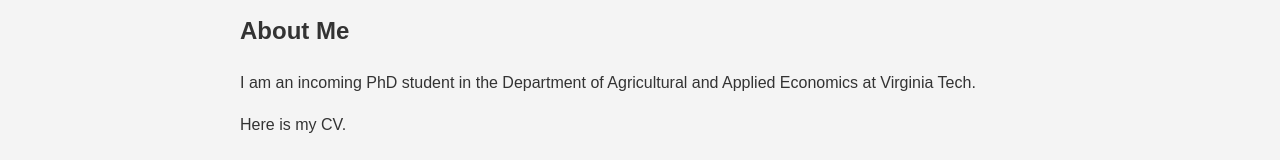
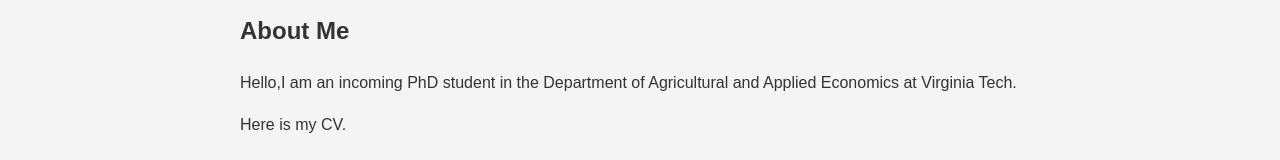
Before and after one commit to ytliu54/AcademicPage, a plain HTML site: page index.html in a window 1280 px wide. Shown: the part 225-385 px from the top of the page. Drawn offline with Linux system fonts and the light colour scheme.

Commit message:
Update index.html

```diff
--- a/index.html
+++ b/index.html
@@ -21,7 +21,7 @@
     <main>
         <section>
             <h2>About Me</h2>
-            <p>I am an incoming PhD student in the Department of Agricultural and Applied Economics at Virginia Tech.</p>
+            <p>Hello,I am an incoming PhD student in the Department of Agricultural and Applied Economics at Virginia Tech.</p>
             <p>Here is my CV.</p>
         </section>
 
```
